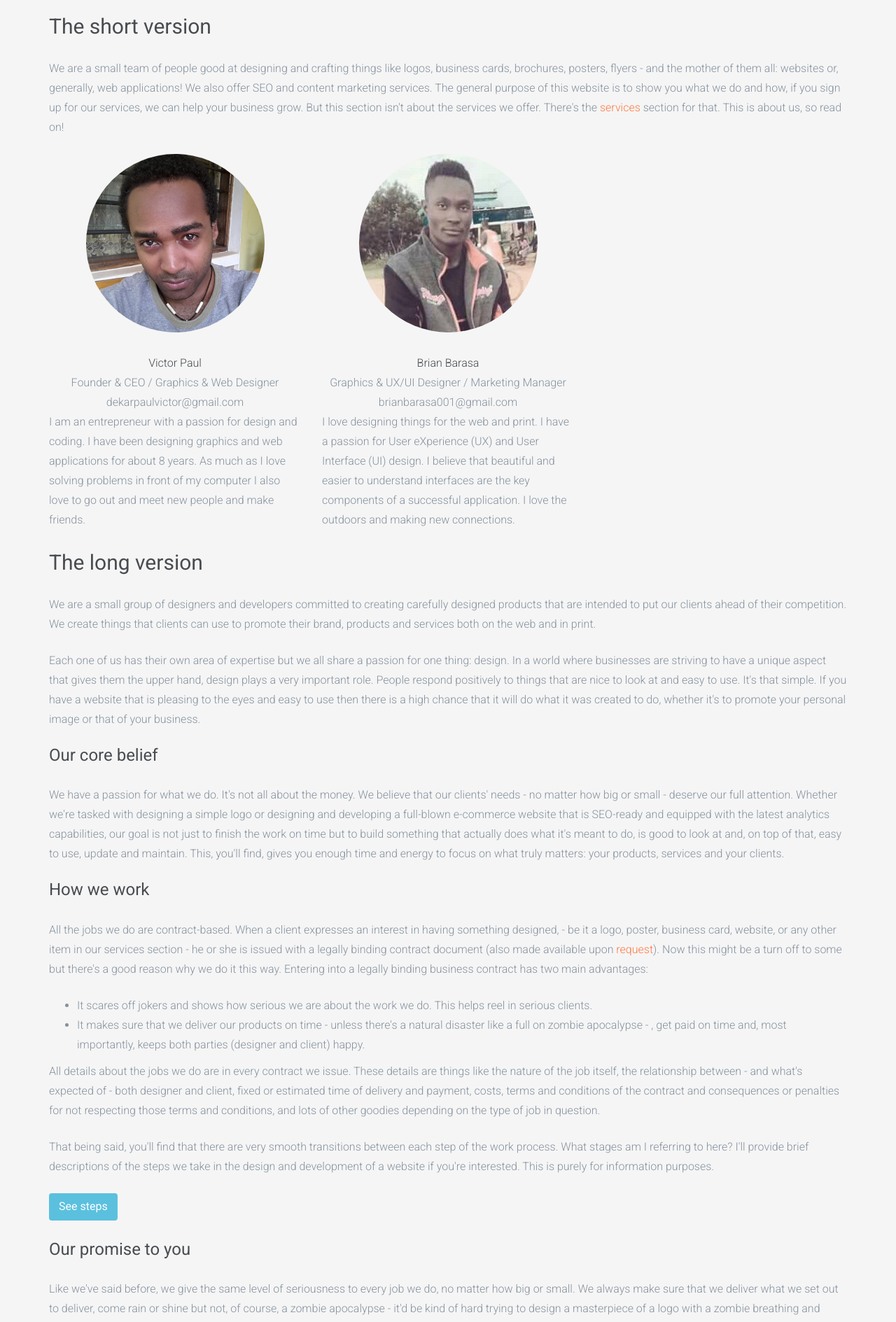
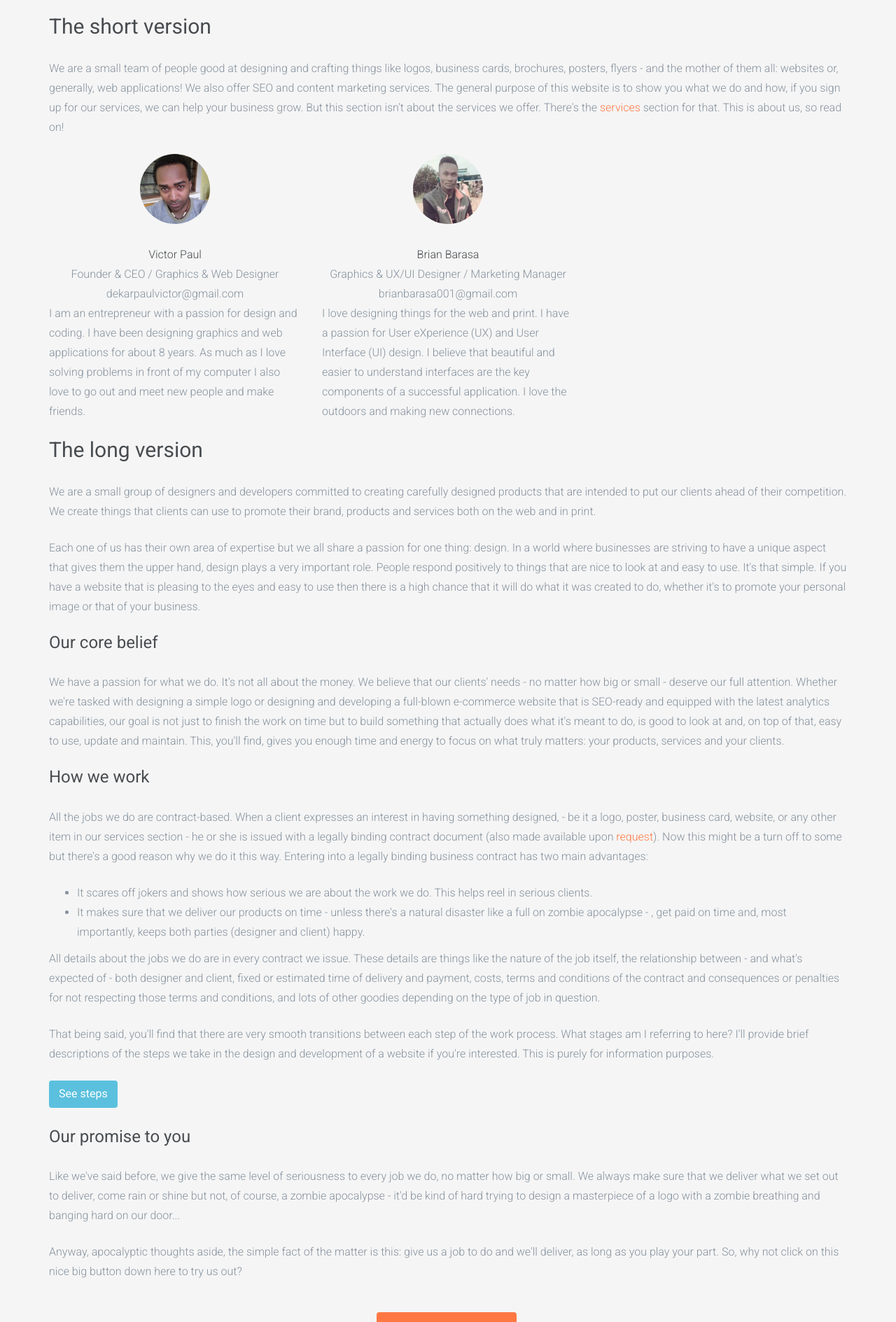
Before and after one commit to vpdweb/vpdweb.github.io, a Jekyll site: the page built from about.html, in a window 1280 px wide. Shown: the part 647-2536 px from the top of the page at 70% size. Built offline with Jekyll 4.4.1, drawn with Linux system fonts in a browser that asks for light colours; nearby versions of some CDN libraries; some web fonts are replaced; library files that are not in the unit come from our copies.

```diff
--- a/assets/css/style.css
+++ b/assets/css/style.css
@@ -1582,7 +1582,6 @@
 
 .vpdweb-teammember {
   text-align: center;
-  margin-bottom: 30px;
 }
 
 @media screen and (max-width: 992px) {
@@ -1600,6 +1599,11 @@
 .vpdweb-teammember figure img {
   margin: 0 auto;
   display: block;
+  width: 100px;
+  margin-bottom: 20px;
+  -webkit-border-radius: 50%;
+  -moz-border-radius: 50%;
+  -ms-border-radius: 50%;
   border-radius: 50%;
 }
 
```
Also changed, not shown: 2 other files.
